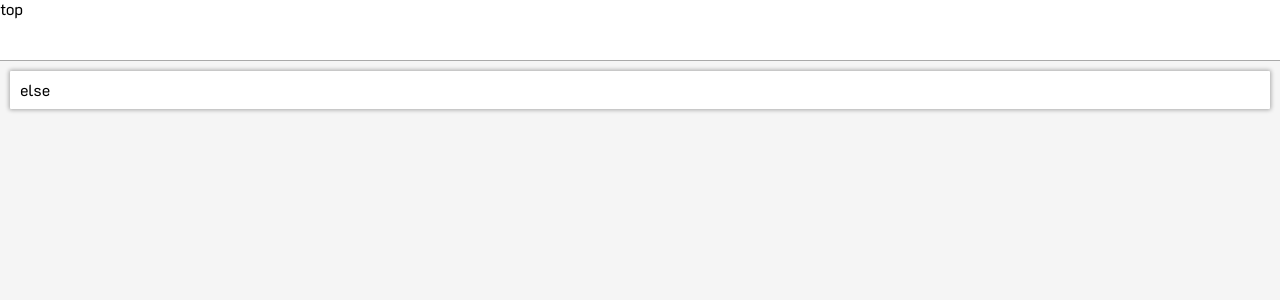
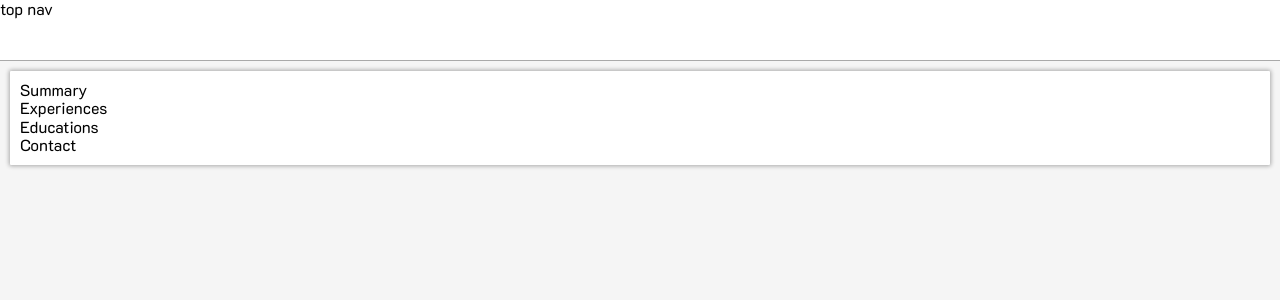
Before and after one commit to flarestrike/waterfall, an Angular app: page / in a window 1280 px wide. Shown: the top 300 px of the page. Built offline with nearby package versions, Linux system fonts and the light colour scheme.

Commit message:
feat: skeleton lander/nav module

```diff
--- a/src/app/app.component.html
+++ b/src/app/app.component.html
@@ -1,8 +1,9 @@
 <wl-app-layout>
-  <ng-container class='top'> top
+  <ng-container class='top'>
+    <wn-top-nav></wn-top-nav>
   </ng-container>
   <wl-paper-layout>
-    else
+    <wl-lander></wl-lander>
     <router-outlet></router-outlet>
   </wl-paper-layout>
 </wl-app-layout>
--- a/src/app/app.module.ts
+++ b/src/app/app.module.ts
@@ -2,6 +2,8 @@ import { BrowserModule } from '@angular/platform-browser';
 import { NgModule } from '@angular/core';
 
 import { LayoutModule } from '@mod/layout';
+import { NavModule } from '@mod/nav';
+import { LanderModule } from '@mod/lander';
 
 import { AppRoutingModule } from './app-routing.module';
 import { AppComponent } from './app.component';
@@ -11,6 +13,8 @@ import { AppComponent } from './app.component';
     AppComponent
   ],
   imports: [
+    NavModule,
+    LanderModule,
     LayoutModule,
     BrowserModule,
     AppRoutingModule
--- /dev/null
+++ b/src/lander/index.ts
@@ -0,0 +1 @@
+export * from './lander.module';
--- /dev/null
+++ b/src/lander/lander.module.ts
@@ -0,0 +1,9 @@
+import { NgModule } from '@angular/core';
+import { WlLanderTag } from './lander.tag';
+const tags = [WlLanderTag];
+
+@NgModule({
+  declarations: [ ...tags ],
+  exports: [ ...tags ]
+})
+export class LanderModule {}
--- /dev/null
+++ b/src/lander/lander.tag.html
@@ -0,0 +1,4 @@
+<div> Summary </div>
+<div> Experiences </div>
+<div> Educations </div>
+<div> Contact </div>
--- /dev/null
+++ b/src/nav/index.ts
@@ -0,0 +1 @@
+export * from './nav.module';
--- /dev/null
+++ b/src/nav/nav.module.ts
@@ -0,0 +1,9 @@
+import { NgModule } from '@angular/core';
+import { WnTopNav } from './top.nav';
+
+const tags = [WnTopNav];
+@NgModule({
+  declarations: [ ...tags ],
+  exports: [ ...tags ]
+})
+export class NavModule {}
--- /dev/null
+++ b/src/nav/top.nav.ts
@@ -0,0 +1,8 @@
+import { Component } from '@angular/core';
+
+@Component({
+  selector: 'wn-top-nav',
+  template: 'top nav'
+})
+export class WnTopNav {
+}
```
Also changed, not shown: src/lander/lander.tag.ts (added, +8 -0 lines), 2 other files (tests, documents, lock files or other folders).
